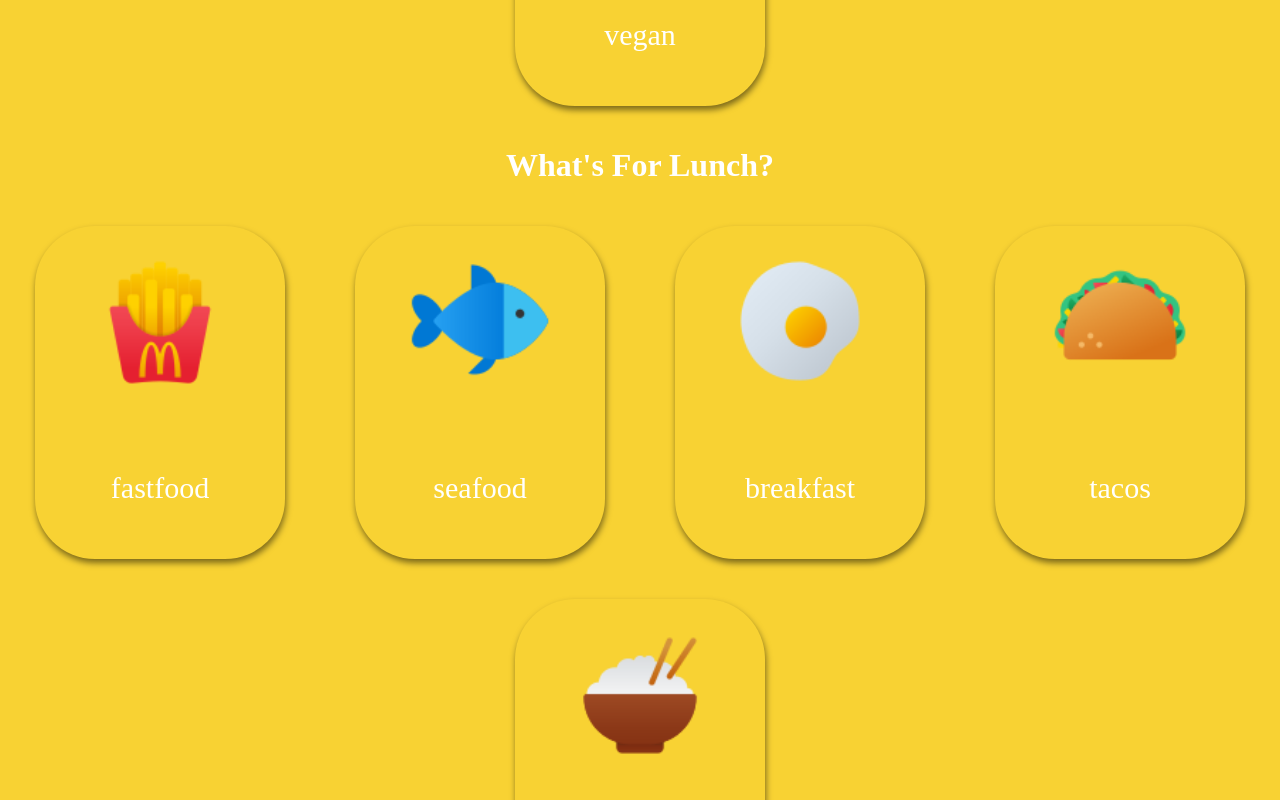
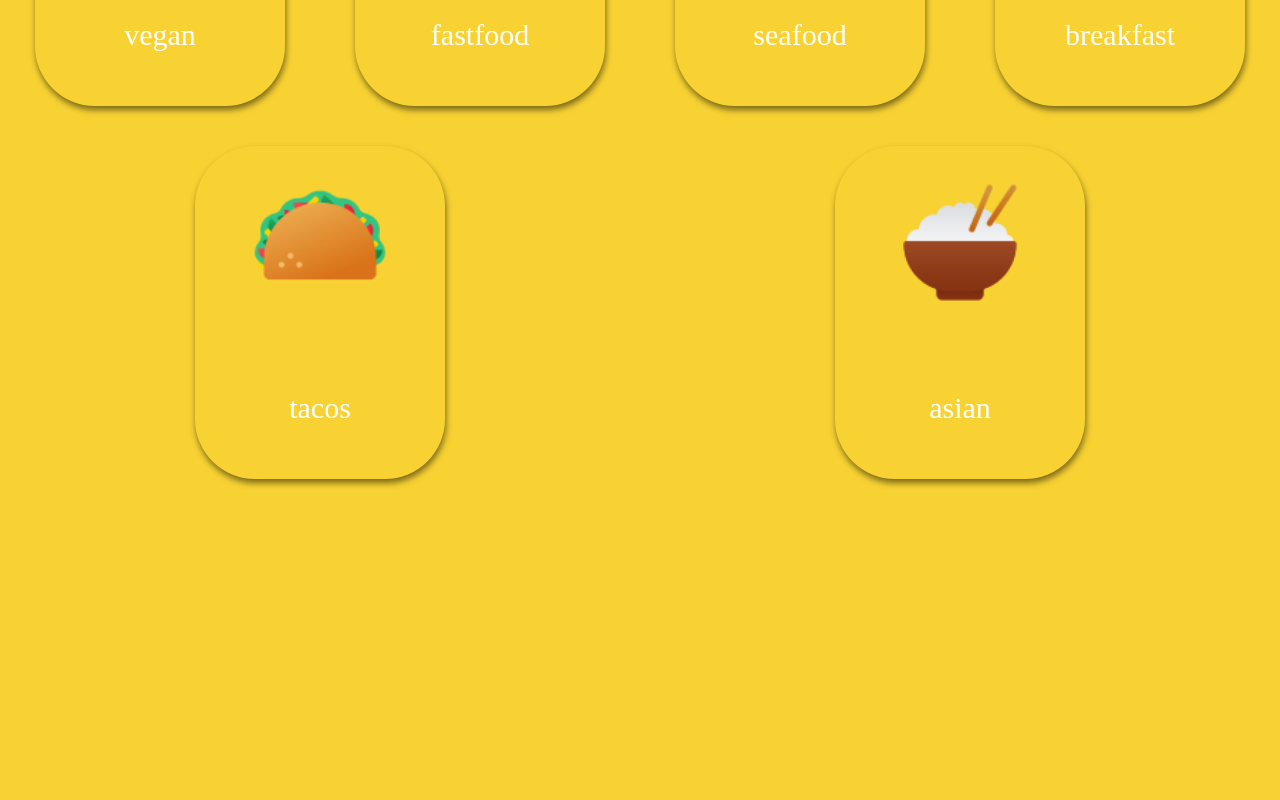
Before and after one commit to rafael-domingo/WFL, a React (Create React App) app: page / in a window 1280 px wide. Shown: the part 620-1420 px from the top of the page. After the commit the page ends 1119 px from the top, so only its background shows below. Built offline with nearby package versions, Linux system fonts and the light colour scheme.

Commit message:
Implement React Router

```diff
--- a/package.json
+++ b/package.json
@@ -8,6 +8,8 @@
     "@testing-library/user-event": "^12.7.1",
     "react": "^17.0.1",
     "react-dom": "^17.0.1",
+    "react-router": "^5.2.0",
+    "react-router-dom": "^5.2.0",
     "react-scripts": "4.0.2",
     "web-vitals": "^1.1.0"
   },
--- a/src/containers/App/App.css
+++ b/src/containers/App/App.css
@@ -7,18 +7,3 @@
   color: white;
   height: 100%;
 }
-
-.Cuisines {
-  width: 100%;
-  display: flex;
-  justify-content: space-around;
-  align-items: center;
-  flex-wrap: wrap;
-}
-
-.card {
-  min-width: 20%;
-  height: 40%;
-  display: flex;
-  justify-content: center;
-}
--- a/src/containers/App/App.js
+++ b/src/containers/App/App.js
@@ -3,8 +3,9 @@ import './App.css';
 
 import React, {useState} from 'react';
 
-import Title from '../../elements/Title';
-import CuisineCard from '../../components/CuisineCard';
+import { Switch, Route } from "react-router-dom";
+import CuisineList from '../CusineList';
+import RestaurantDetail from '../RestaurantDetail';
 
 function App() {
   const [cuisine, setCuisine] = React.useState({
@@ -26,39 +27,14 @@ function App() {
 
   return (
     <div className="App">
-      <div className="Cuisines">
-        {
-          cuisine.cuisine.map((item, index) => {
-            if (index < 5) {
-              return (
-                <div className="card" key={item}>
-                <CuisineCard cuisine={item}/>
-                </div>
-              )
-            } else {
-              return;
-            }
-
-          })
-        }
-      </div>
-      <Title />
-      <div className="Cuisines">
-        {
-          cuisine.cuisine.map((item, index) => {
-            if (index >= 5) {
-              return (
-                <div className="card" key={item}>
-                <CuisineCard cuisine={item}/>
-                </div>
-              )
-            } else {
-              return;
-            }
-
-          })
-        }
-      </div>
+      <Switch>
+            <Route exact path ='/' render={() => (
+              <CuisineList cuisine={cuisine} />
+            )}/>
+            <Route exact path ='/restaurant' render={() => (
+              <RestaurantDetail image={''} name={'smashburger'} address={'address'} phone={'225 585 4949'} rating={4.5} price={'$$'}/>
+            )} />
+        </Switch>
     </div>
   );
 }
--- /dev/null
+++ b/src/containers/CusineList/cuisineList.css
@@ -0,0 +1,14 @@
+.Cuisines {
+    width: 100%;
+    display: flex;
+    justify-content: space-around;
+    align-items: center;
+    flex-wrap: wrap;
+  }
+
+  .card {
+    min-width: 20%;
+    height: 40%;
+    display: flex;
+    justify-content: center;
+  }
--- /dev/null
+++ b/src/containers/CusineList/index.js
@@ -0,0 +1,23 @@
+import './cuisineList.css';
+
+import CuisineCard from '../../components/CuisineCard';
+
+function CuisineList({cuisine}) {
+    return (
+        <div>
+            <div className="Cuisines">
+                {
+                cuisine.cuisine.map((item, index) => {
+                    return (
+                        <div className="card" key={item}>
+                        <CuisineCard cuisine={item}/>
+                        </div>
+                    )
+                })
+                }
+            </div>
+        </div>
+    )
+}
+
+export default CuisineList;
--- a/src/index.js
+++ b/src/index.js
@@ -4,9 +4,13 @@ import './index.css';
 import App from './containers/App/App';
 import reportWebVitals from './reportWebVitals';
 
+import { BrowserRouter } from "react-router-dom";
+
 ReactDOM.render(
   <React.StrictMode>
-    <App />
+    <BrowserRouter>
+      <App />
+    </BrowserRouter>
   </React.StrictMode>,
   document.getElementById('root')
 );
```
Also changed, not shown: src/containers/RestaurantDetail/index.js (renamed from src/components/RestaurantDetail/index.js), src/containers/RestaurantDetail/restaurantDetail.css (added), 1 other file (tests, documents, lock files or other folders).
